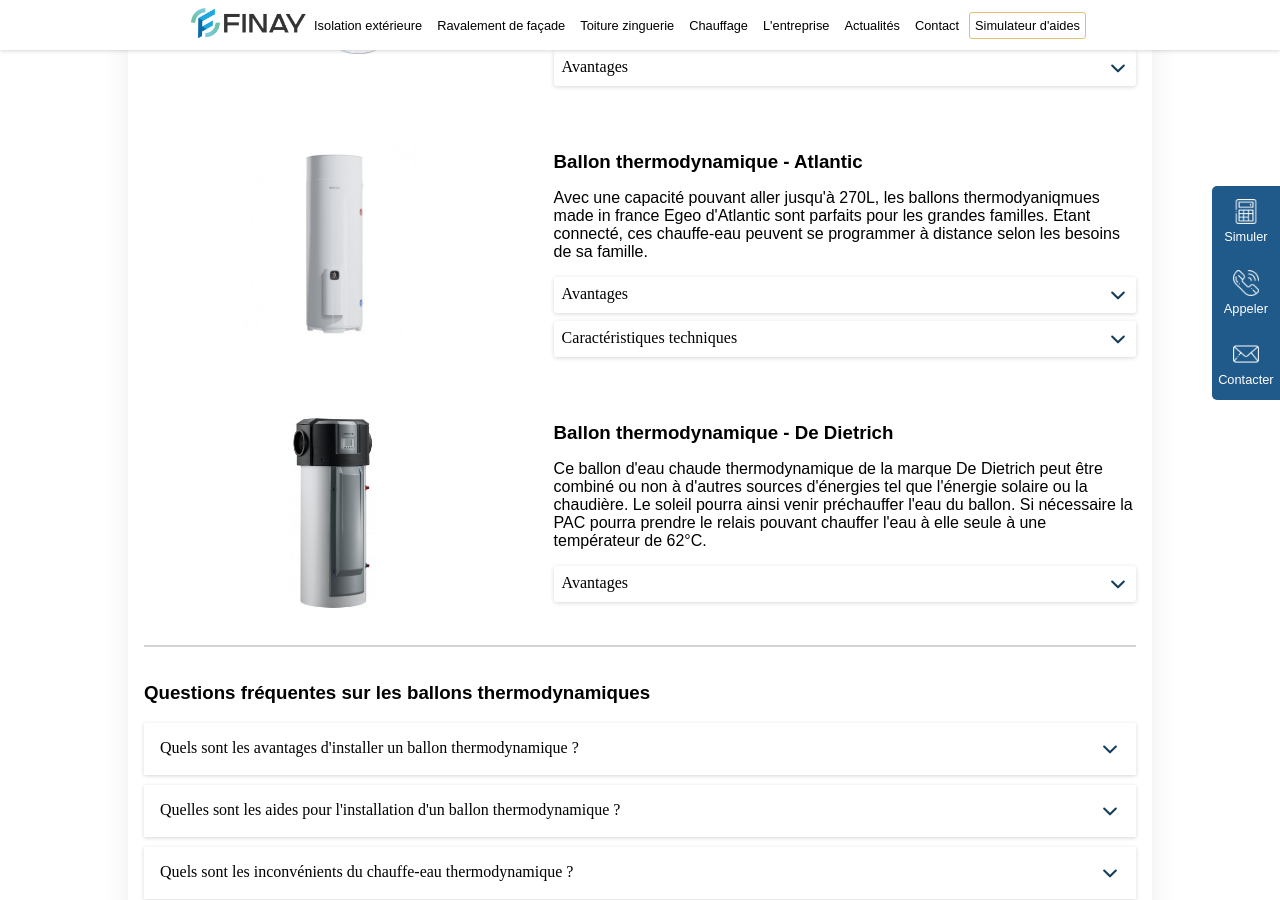
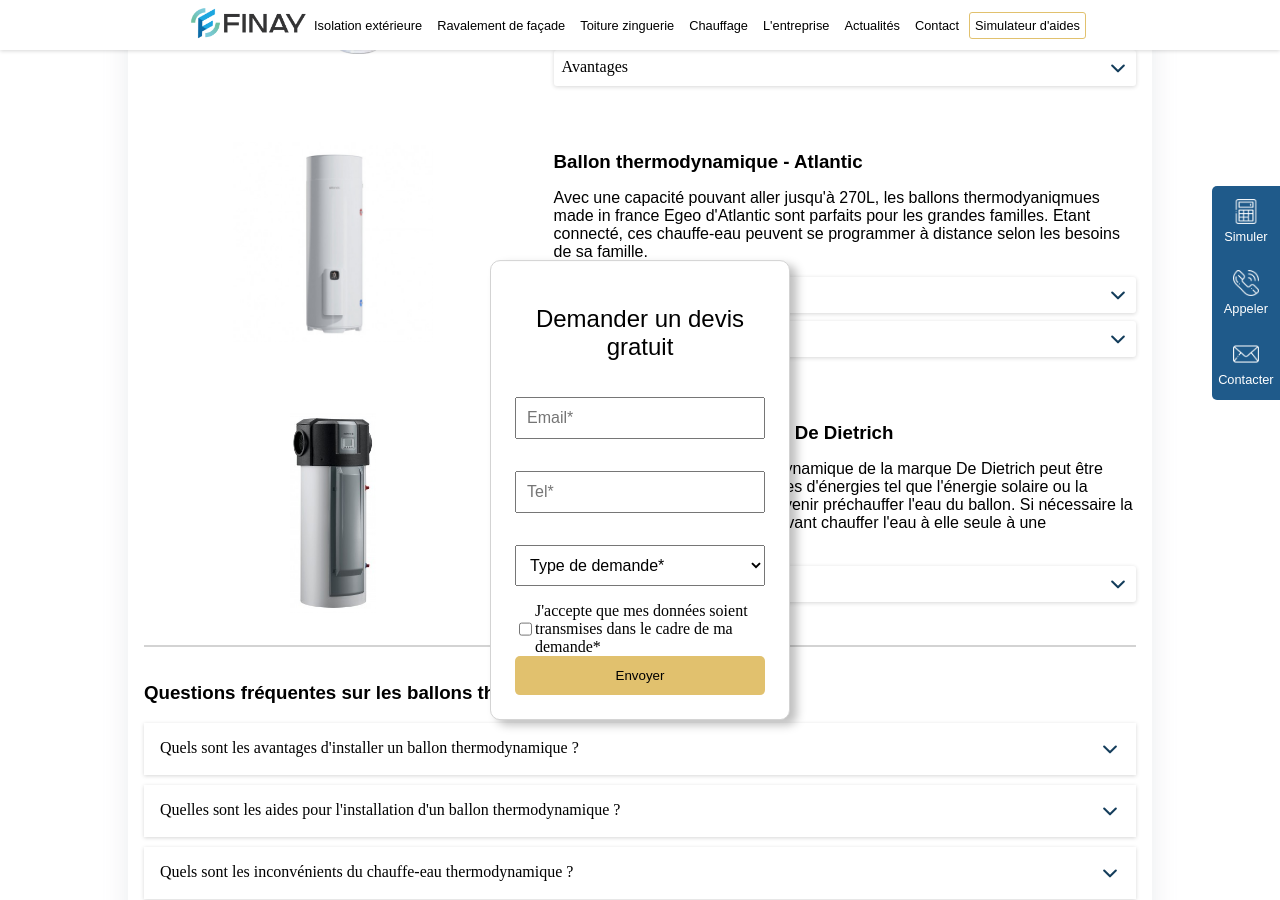
Before and after one commit to ozymedia/finay, a Jekyll site: the page built from chauffage-67110.html, in a window 1280 px wide and 900 px high, scrolled down 2808 px. Built offline with Jekyll 4.4.1, drawn with Linux system fonts in a browser that asks for light colours; some web fonts are replaced; a script that is not in the unit is left out.

Commit message:
create popup

```diff
--- /dev/null
+++ b/_includes/popup.html
@@ -0,0 +1,31 @@
+<form id="popup" name="contact" action="/send" method="POST" netlify-honeypot="bot-field" data-netlify="true">
+    <h2>Demander un devis gratuit</h2>
+    <p><label><input type="email" name="email" required="true" placeholder="Email*" /></label></p>
+    <p><label><input type="tel" name="tel" required="true" placeholder="Tel*"></label></p>
+    <div>
+        <p>
+
+
+            <select name="objet" required="true" placeholder="Objet*">
+              <option value="">Type de demande*</option>
+              <option value="Isolation extérieure">Pompe à chaleur</option>
+              <option value="Travaux de chauffage">Ballon thermodynamique</option>
+              <option value="Ravalement de façade">Poêle à bois</option>
+              <option value="Toiture et zinguerie">Poêle à pellets</option>
+              <option value="Questions sur les aides">Questions sur les aides</option>
+              <option value="Bouquet de travaux">Bouquet de travaux (plusieurs travaux)</option>
+              <option value="Autre">Autre demande</option>
+          </select>
+
+        </p>
+      </div>
+      <div class="checkbox">
+        <label for="">
+          <input type="checkbox" name="RGPD" value="J'accepte que mes données soient transmises dans le cadre de ma demande" required="true">
+          J'accepte que mes données soient transmises dans le cadre de ma demande*
+        </label>
+      </div>
+      <div id="button">
+        <button type="submit" class="btn">Envoyer</button>
+      </div>
+</form>
--- a/_sass/form.scss
+++ b/_sass/form.scss
@@ -67,6 +67,38 @@
   //  background-color: $blue;
     //border: none !important;
     //border-color: transparent;
+}
+#popup {
+  border: solid 1px lightgrey;
+  display: flex;
+  flex-direction: column;
+  width: fit-content;
+  padding: 1.5em;
+  border-radius: 10px;
+  width: 100%;
+  max-width: 300px;
+  position: absolute;
+  top: 50%;
+  left: 50%;
+  transform: translate(-50%, -50%);
+  background-color: white;
+  box-shadow: 7px 5px 10px 0px #00000040;
+  input, select {
+    width: 100%;
+    padding: 10px;
+    font-size: 1em;
+  }
+  button {
+    width: 100%;
+  }
+  .checkbox {
+    label {
+      display: flex;
+      input {
+        width: fit-content;
+      }
+    }
+  }
 }
 #simulateur {
   display: flex;
--- a/chauffage-67110.html
+++ b/chauffage-67110.html
@@ -810,3 +810,4 @@
 {% include zones.html %}
 <h2 class="left">Nous contacter pour un devis ou une question sur votre projet</h2>
 {% include form.html %}
+{% include popup.html %}
```
